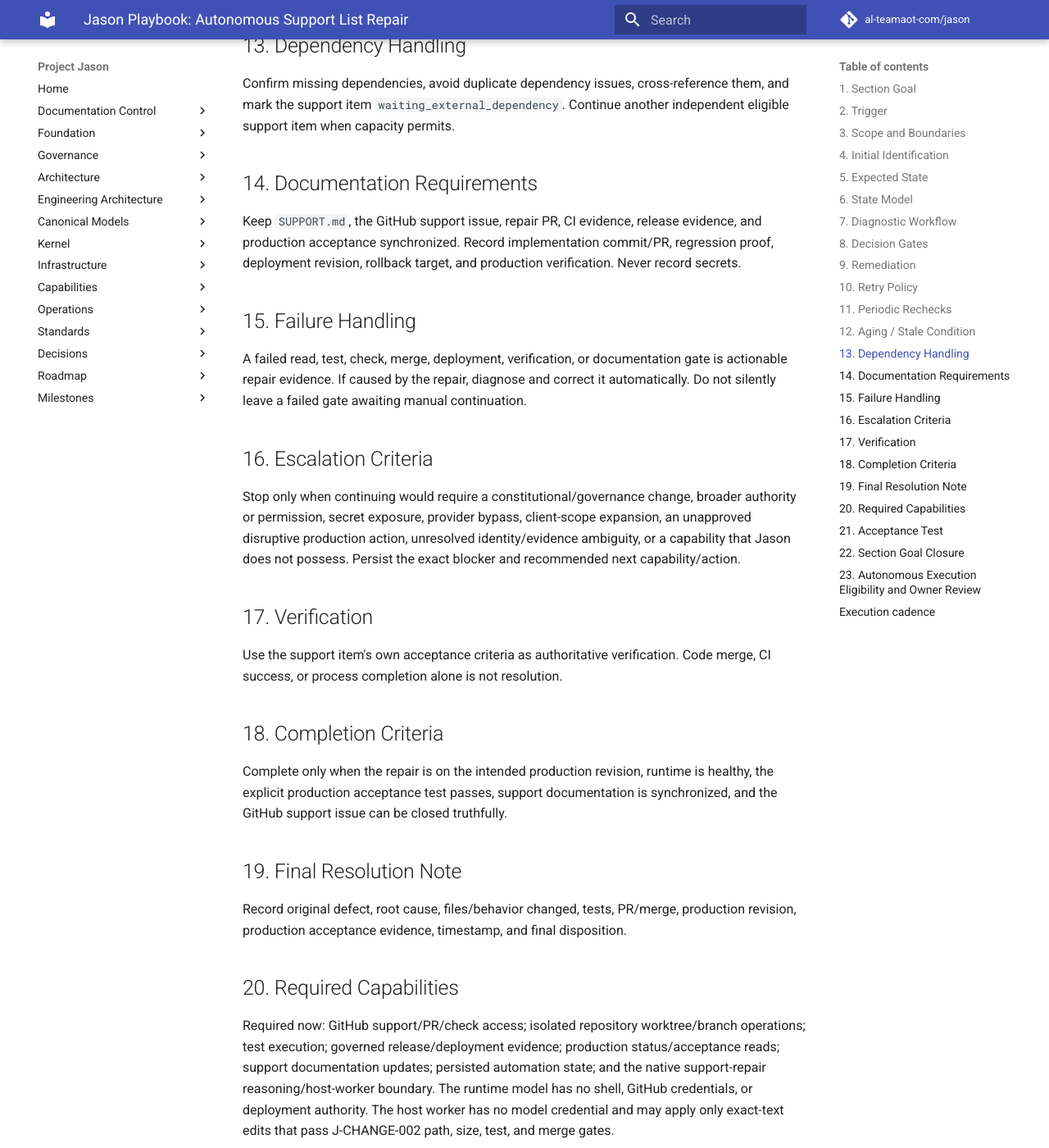
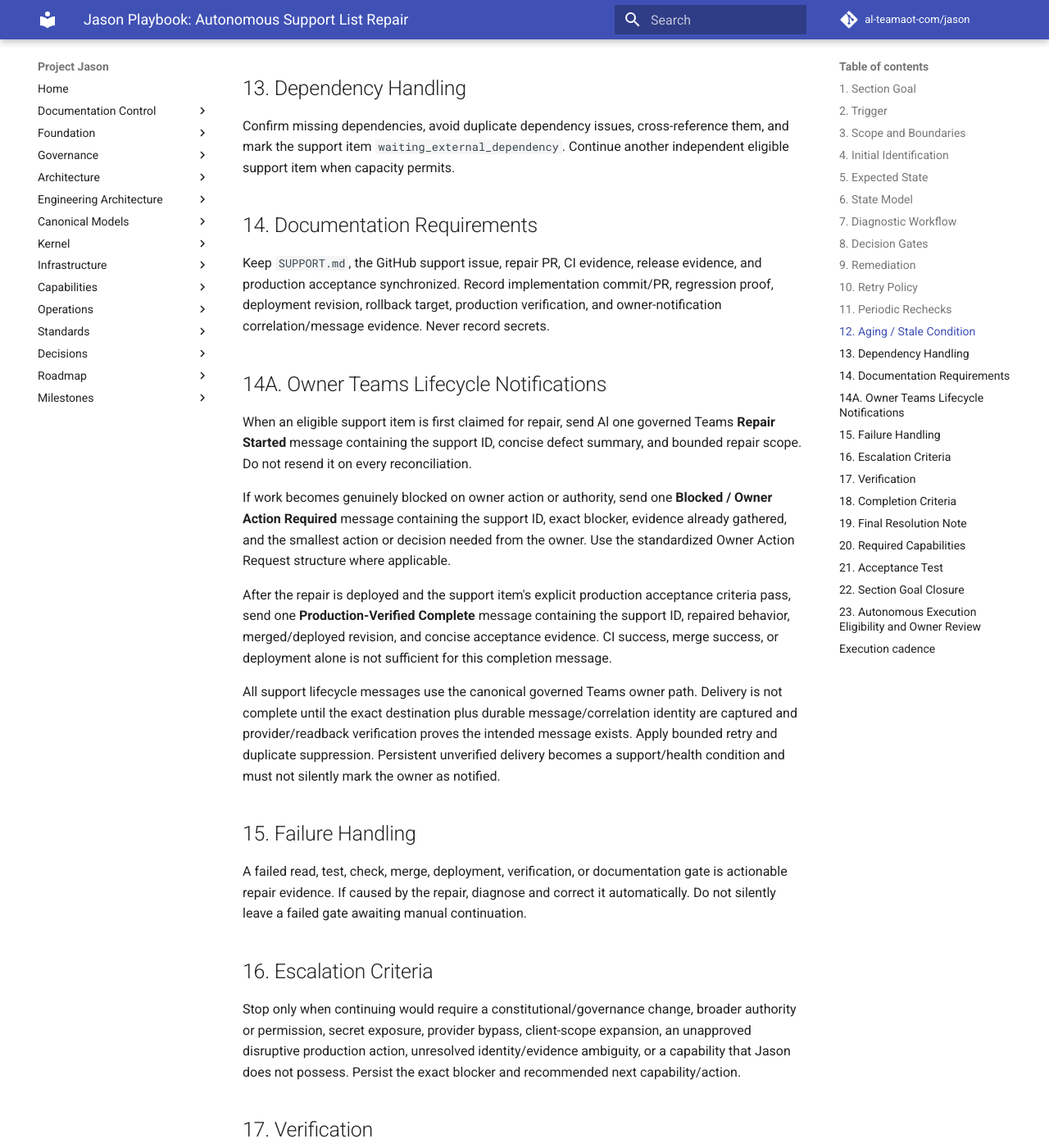
Before and after one commit to al-teamaot-com/jason, an MkDocs documentation site: the page built from docs/playbooks/Jason-Support-List-Autonomous-Repair.md, in a window 1280 px wide and 1400 px high, scrolled down 2401 px. Shown: the whole window at 82% size. Built offline with MkDocs 1.6.1 and Material for MkDocs 9.7.7, drawn with Linux system fonts in a browser that asks for light colours; comment, search, counter and statistics services are not loaded; some of the changed text lies outside the part shown.

Commit message:
Add Support repair Teams lifecycle notifications

```diff
--- a/docs/playbooks/Jason-Support-List-Autonomous-Repair.md
+++ b/docs/playbooks/Jason-Support-List-Autonomous-Repair.md
@@ -21,6 +21,7 @@ Each approved support item is in exactly one durable state and progresses withou
 `identified -> claimed -> diagnosing -> implementing -> validating -> pr_active -> ci_repair -> merge_ready -> deployed -> production_verifying -> complete`
 Alternate terminal/intermediate states: `blocked`, `escalated`, `waiting_external_dependency`.
 No state named or equivalent to “waiting for owner to say proceed” is valid for already-approved support work.
+Owner-notification state is durable and duplicate-suppressed: record whether `repair_started`, `blocked_owner_action`, and `production_verified_complete` were successfully delivered/readback-verified for the current support workstream.
 ## 7. Diagnostic Workflow
 Use authoritative repository, CI, runtime, GitHub issue, and production evidence. Reproduce the defect where safe. Separate symptom, root cause, and acceptance proof. Prefer the smallest shared root cause that resolves multiple support items without broadening scope.
 
@@ -45,7 +46,16 @@ Any claimed support item with no meaningful progress across three scheduled reco
 Confirm missing dependencies, avoid duplicate dependency issues, cross-reference them, and mark the support item `waiting_external_dependency`. Continue another independent eligible support item when capacity permits.
 
 ## 14. Documentation Requirements
-Keep `SUPPORT.md`, the GitHub support issue, repair PR, CI evidence, release evidence, and production acceptance synchronized. Record implementation commit/PR, regression proof, deployment revision, rollback target, and production verification. Never record secrets.
+Keep `SUPPORT.md`, the GitHub support issue, repair PR, CI evidence, release evidence, and production acceptance synchronized. Record implementation commit/PR, regression proof, deployment revision, rollback target, production verification, and owner-notification correlation/message evidence. Never record secrets.
+
+## 14A. Owner Teams Lifecycle Notifications
+When an eligible support item is first claimed for repair, send Al one governed Teams **Repair Started** message containing the support ID, concise defect summary, and bounded repair scope. Do not resend it on every reconciliation.
+
+If work becomes genuinely blocked on owner action or authority, send one **Blocked / Owner Action Required** message containing the support ID, exact blocker, evidence already gathered, and the smallest action or decision needed from the owner. Use the standardized Owner Action Request structure where applicable.
+
+After the repair is deployed and the support item's explicit production acceptance criteria pass, send one **Production-Verified Complete** message containing the support ID, repaired behavior, merged/deployed revision, and concise acceptance evidence. CI success, merge success, or deployment alone is not sufficient for this completion message.
+
+All support lifecycle messages use the canonical governed Teams owner path. Delivery is not complete until the exact destination plus durable message/correlation identity are captured and provider/readback verification proves the intended message exists. Apply bounded retry and duplicate suppression. Persistent unverified delivery becomes a support/health condition and must not silently mark the owner as notified.
 
 ## 15. Failure Handling
 A failed read, test, check, merge, deployment, verification, or documentation gate is actionable repair evidence. If caused by the repair, diagnose and correct it automatically. Do not silently leave a failed gate awaiting manual continuation.
@@ -65,7 +75,7 @@ Record original defect, root cause, files/behavior changed, tests, PR/merge, pro
 Required now: GitHub support/PR/check access; isolated repository worktree/branch operations; test execution; governed release/deployment evidence; production status/acceptance reads; support documentation updates; persisted automation state; and the native support-repair reasoning/host-worker boundary. The runtime model has no shell, GitHub credentials, or deployment authority. The host worker has no model credential and may apply only exact-text edits that pass J-CHANGE-002 path, size, test, and merge gates.
 
 ## 21. Acceptance Test
-Use the current active support repair set as the acceptance case. Prove that an open support item is picked up without a new owner prompt, an active repair PR is continued instead of duplicated, repair-owned CI/documentation failures are corrected, eligible release proceeds through the existing governed lane, production acceptance is required before closure, and a true governance/capability blocker stops safely.
+Use the current active support repair set as the acceptance case. Prove that an open support item is picked up without a new owner prompt; exactly one Repair Started Teams message is delivered and readback-verified; an active repair PR is continued instead of duplicated; repair-owned CI/documentation failures are corrected; a controlled owner-action blocker produces exactly one Blocked / Owner Action Required message; eligible release proceeds through the existing governed lane; production acceptance is required before closure; exactly one Production-Verified Complete message is delivered and readback-verified only after acceptance succeeds; and a true governance/capability blocker stops safely.
 
 ## 22. Section Goal Closure
 Close this Section Goal only after one support item completes end-to-end through the native Jason support-repair worker from autonomous pickup through production-verified closure without an owner “proceed” prompt.
```
Also changed, not shown: docs/operations/Development-Release-Coordinator.md (+2 -0 lines), docs/roadmaps/Project-Jason-TODO-and-Future-Ideas.md (+1 -1 lines).
